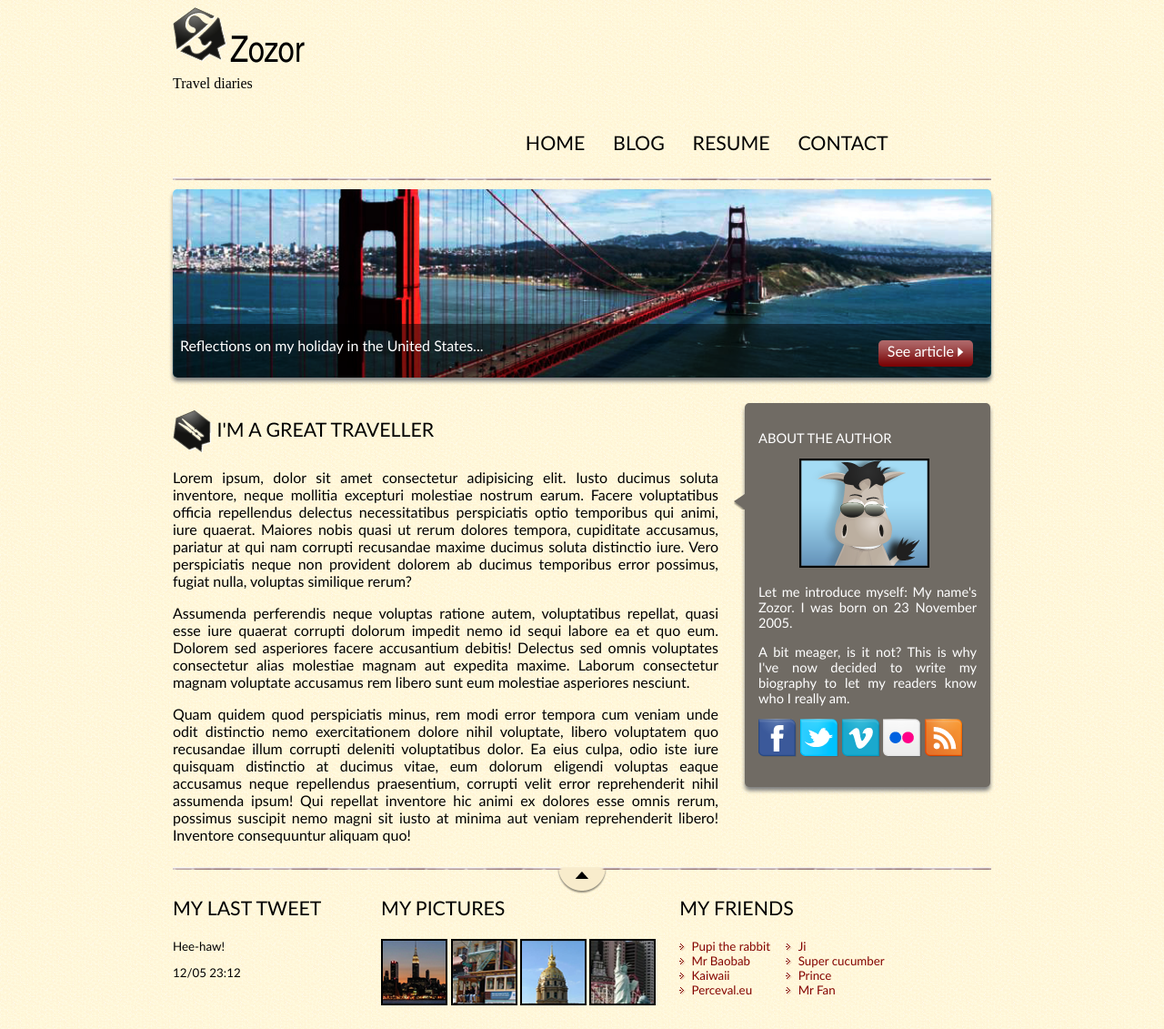
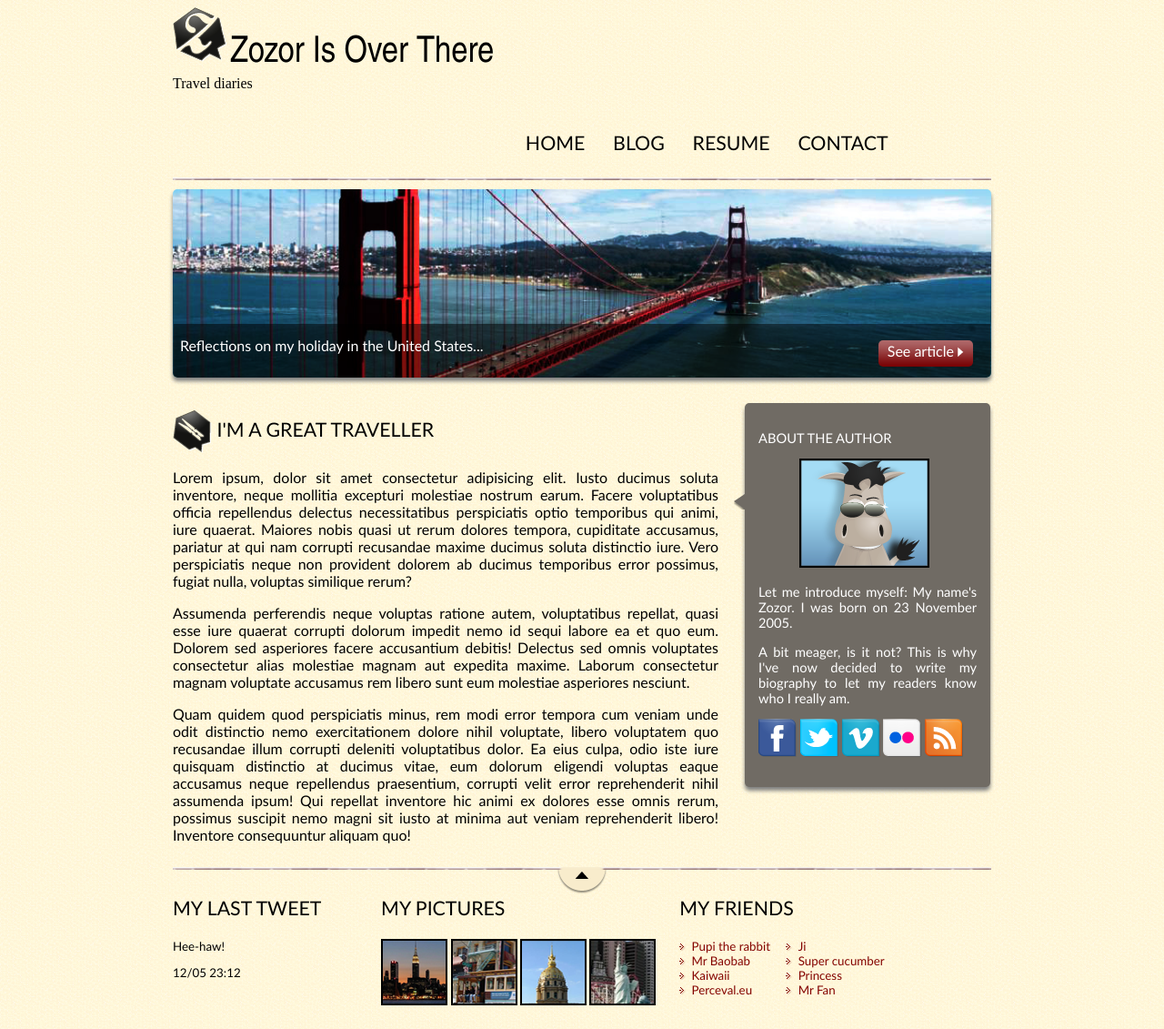
Before and after one commit to lmares/techbootcamp, a plain HTML site: page zozor/index_new.html in a window 1280 px wide. Shown: the whole page at 91% size. Drawn offline with Linux system fonts and the light colour scheme.

Commit message:
Changing index file on main branch.

```diff
--- a/zozor/index_new.html
+++ b/zozor/index_new.html
@@ -16,7 +16,7 @@
             alt="zozor logo"
             class="icon_header"
           />
-          <h1>Zozor</h1>
+          <h1>Zozor Is Over There</h1>
           <h4>Travel diaries</h4>
         </div>
         <nav>
@@ -141,7 +141,7 @@
           <ul>
             <li><a href="#">Ji</a></li>
             <li><a href="#">Super cucumber</a></li>
-            <li><a href="#">Prince</a></li>
+            <li><a href="#">Princess</a></li>
             <li><a href="#">Mr Fan</a></li>
           </ul>
         </div>
```
